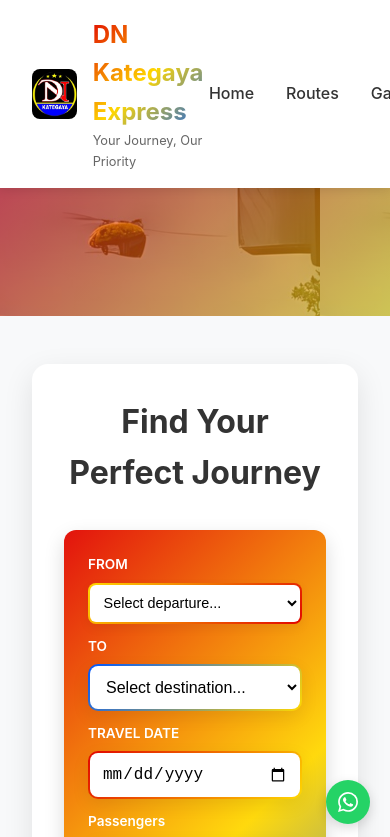
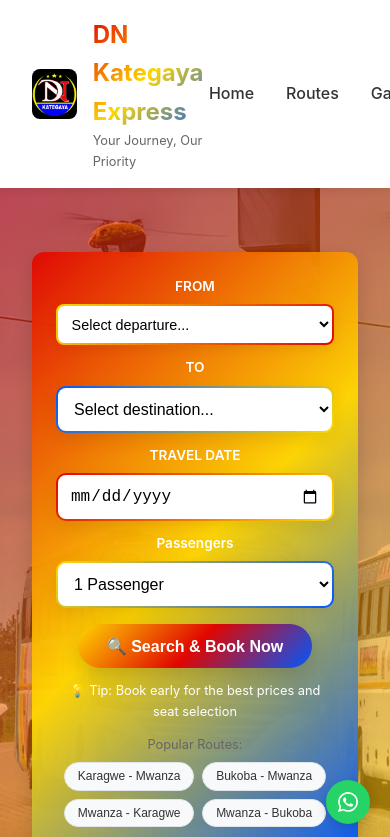
Before and after one commit to Dawinz/dn-kategaya-express-site, a React (Create React App) app: page / in a window 390 px wide. Shown: the top 837 px of the page. Built offline with nearby package versions, Linux system fonts and the light colour scheme.

Commit message:
Move search form to Hero section with responsive background images

```diff
--- a/src/components/Hero.js
+++ b/src/components/Hero.js
@@ -1,9 +1,9 @@
 import React, { useState, useEffect } from 'react';
 import { useLanguage } from '../context/LanguageContext';
 import { getImagePathAbsolute, IMAGES } from '../utils/imageUtils';
+import SearchForm from './SearchForm';
 
-const Hero = () => {
-  const { t } = useLanguage();
+const Hero = ({ setIsBookingDialogOpen }) => {
   const [ctaImage, setCtaImage] = useState(IMAGES.CTA_DESKTOP);
 
   // Responsive image selection
@@ -35,6 +35,15 @@
       position: 'relative',
       overflow: 'hidden'
     }}>
+      <div style={{
+        position: 'relative',
+        zIndex: 2,
+        maxWidth: '1000px',
+        margin: '0 auto',
+        padding: '0 2rem'
+      }}>
+        <SearchForm setIsBookingDialogOpen={setIsBookingDialogOpen} />
+      </div>
     </section>
   );
 };
--- a/src/pages/Home.jsx
+++ b/src/pages/Home.jsx
@@ -12,37 +12,8 @@
   return (
     <div>
       {/* Hero Section */}
-      <Hero />
+      <Hero setIsBookingDialogOpen={setIsBookingDialogOpen} />
 
-      {/* Search Section */}
-      <section style={{
-        background: '#f8f9fa',
-        padding: '3rem 0'
-      }}>
-        <div style={{
-          maxWidth: '1000px',
-          margin: '0 auto',
-          padding: '0 2rem'
-        }}>
-          <div style={{
-            background: 'white',
-            borderRadius: '16px',
-            padding: '2rem',
-            boxShadow: '0 10px 30px rgba(0,0,0,0.1)'
-          }}>
-            <h2 style={{
-              textAlign: 'center',
-              fontSize: '2rem',
-              fontWeight: 'bold',
-              marginBottom: '2rem',
-              color: '#333'
-            }}>
-              {t('findPerfectJourney')}
-            </h2>
-            <SearchForm setIsBookingDialogOpen={setIsBookingDialogOpen} prefillData={prefillData} />
-          </div>
-        </div>
-      </section>
 
       {/* Features Section */}
       <section style={{
```
